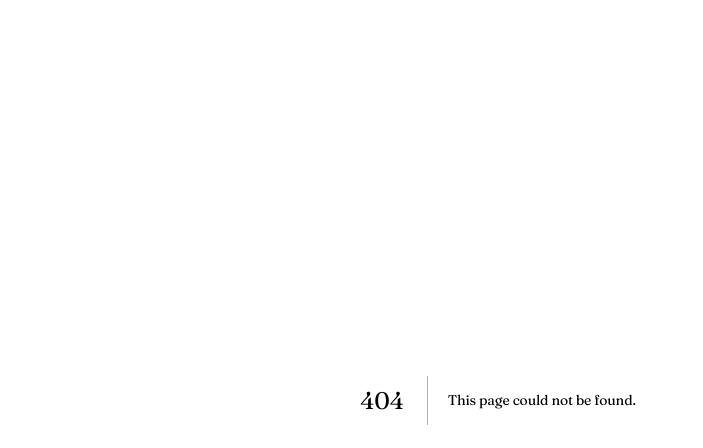
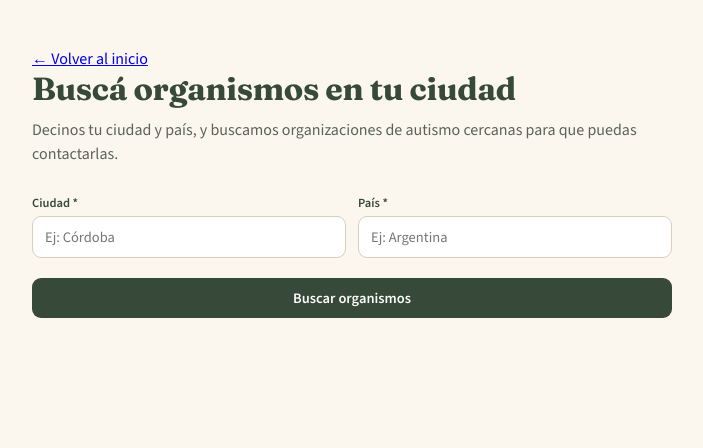
Before and after one commit to emilienmcclaude-sketch/autismo-web, a Next.js app: page /organismos in a window 1280 px wide. Before the commit this address had no page. Shown: the top 448 px of the page, without its empty margins (142-845 px from the left). Built offline with nearby package versions, Linux system fonts and the light colour scheme.

Commit message:
Add files via upload

```diff
--- /dev/null
+++ b/pages/organismos.js
@@ -0,0 +1,130 @@
+import { useState } from 'react';
+import Head from 'next/head';
+import Link from 'next/link';
+
+export default function Organismos() {
+  const [ciudad, setCiudad] = useState('');
+  const [pais, setPais] = useState('');
+  const [estado, setEstado] = useState(''); // '', 'buscando', 'error'
+  const [resultado, setResultado] = useState('');
+
+  async function buscar() {
+    if (!ciudad.trim() || !pais.trim()) {
+      setEstado('error');
+      return;
+    }
+    setEstado('buscando');
+    setResultado('');
+    try {
+      const res = await fetch('/api/organismos', {
+        method: 'POST',
+        headers: { 'Content-Type': 'application/json' },
+        body: JSON.stringify({ ciudad: ciudad.trim(), pais: pais.trim() }),
+      });
+      const data = await res.json();
+      setResultado(data.answer || data.error || 'No pudimos encontrar resultados.');
+      setEstado('');
+    } catch (e) {
+      setEstado('error');
+      setResultado('Hubo un problema de conexión. Probá nuevamente.');
+    }
+  }
+
+  return (
+    <>
+      <Head>
+        <title>Organismos cerca de tu ciudad · Entendamos el Autismo</title>
+      </Head>
+
+      <div className="wrap">
+        <div className="org-page">
+          <Link href="/" className="back-link">
+            ← Volver al inicio
+          </Link>
+
+          <h1>Buscá organismos en tu ciudad</h1>
+          <p className="org-sub">
+            Decinos tu ciudad y país, y buscamos organizaciones de autismo cercanas para que puedas contactarlas.
+          </p>
+
+          <div className="form-grid">
+            <div className="form-field">
+              <label>Ciudad *</label>
+              <input
+                type="text"
+                value={ciudad}
+                onChange={(e) => setCiudad(e.target.value)}
+                onKeyDown={(e) => e.key === 'Enter' && buscar()}
+                placeholder="Ej: Córdoba"
+              />
+            </div>
+            <div className="form-field">
+              <label>País *</label>
+              <input
+                type="text"
+                value={pais}
+                onChange={(e) => setPais(e.target.value)}
+                onKeyDown={(e) => e.key === 'Enter' && buscar()}
+                placeholder="Ej: Argentina"
+              />
+            </div>
+          </div>
+
+          {estado === 'error' && <p className="modal-error">Completá ciudad y país.</p>}
+
+          <button className="modal-send org-search-btn" onClick={buscar} disabled={estado === 'buscando'}>
+            {estado === 'buscando' ? 'Buscando...' : 'Buscar organismos'}
+          </button>
+
+          {estado === 'buscando' && (
+            <div className="loading" style={{ marginTop: 20 }}>
+              <div className="spinner" />
+              Buscando organizaciones cercanas...
+            </div>
+          )}
+
+          {resultado && !estado && (
+            <div className="organismos-resultado">
+              {resultado.split('\n').filter(Boolean).map((p, i) => (
+                <p key={i}>{p}</p>
+              ))}
+            </div>
+          )}
+        </div>
+      </div>
+
+      <style jsx>{`
+        .org-page {
+          max-width: 640px;
+          padding: 48px 0 80px;
+        }
+        .back-link {
+          display: inline-block;
+          margin-bottom: 24px;
+          font-size: 14px;
+          color: #4f6f52;
+          text-decoration: none;
+          font-weight: 600;
+        }
+        .back-link:hover {
+          text-decoration: underline;
+        }
+        .org-page h1 {
+          font-size: 32px;
+          color: #374a39;
+          margin: 0 0 10px;
+        }
+        .org-sub {
+          font-size: 16px;
+          color: #5b6358;
+          margin: 0 0 28px;
+          line-height: 1.5;
+        }
+        .org-search-btn {
+          width: 100%;
+          margin-top: 6px;
+        }
+      `}</style>
+    </>
+  );
+}
--- a/styles/globals.css
+++ b/styles/globals.css
@@ -41,6 +41,9 @@ header{padding:48px 0 36px;border-bottom:1px solid var(--line);}
 .contact-btn:hover{background:var(--coral);color:var(--white);}
 .organismos-btn{border-color:#A98B5D;color:#A98B5D;}
 .organismos-btn:hover{background:#A98B5D;color:var(--white);}
+a.suggestion-btn{
+  text-decoration:none;display:flex;align-items:center;justify-content:center;text-align:center;
+}
 
 .organismos-resultado{
   margin-top:8px;margin-bottom:14px;background:var(--sand);border-radius:10px;
```
Also changed, not shown: pages/index.js (+3 -88 lines).
